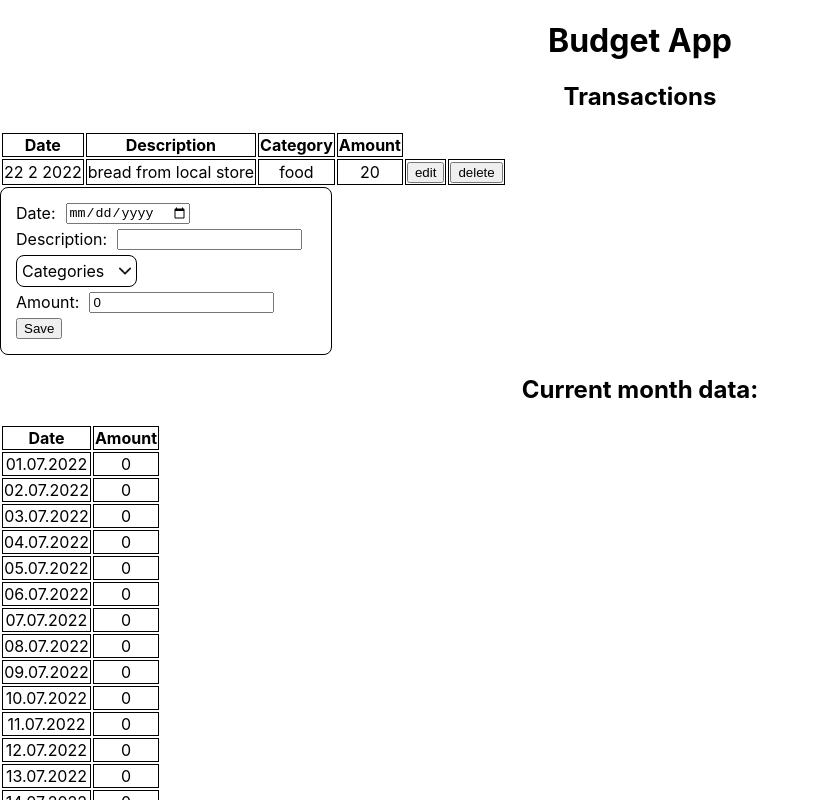
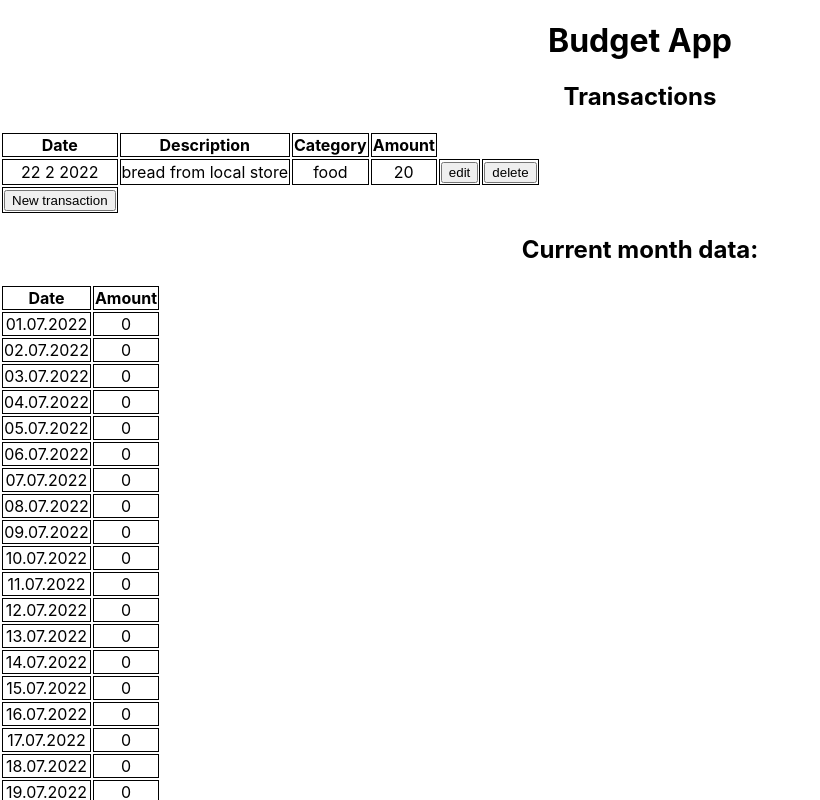
Before and after one commit to matveisch/budget-app, a React (Create React App) app: page / in a window 1280 px wide. Shown: the top 800 px of the page, without its empty margins (0-820 px from the left). Built offline with nearby package versions, Linux system fonts and the light colour scheme.

Commit message:
added popup functionality

```diff
--- a/src/App.tsx
+++ b/src/App.tsx
@@ -20,7 +20,8 @@ function App() {
         }
     ]);
 
-    const [categories, setCategories] = useState(['food', 'shopping', 'groceries'])
+    const [categories, setCategories] = useState(['food', 'shopping', 'groceries']);
+    const [toggleInputPopup, setToggleInputPopup] = useState(false);
 
     return (
         <TransactionsContext.Provider value={{transactions, setTransactions}} >
@@ -31,8 +32,8 @@ function App() {
                     </header>
                     <main>
                         <h2>Transactions</h2>
-                        <TransactionsList transactions={transactions}/>
-                        <InputPopup />
+                        <TransactionsList transactions={transactions} setToggleInputPopup={setToggleInputPopup}/>
+                        <InputPopup toggleInputPopup={toggleInputPopup} setToggleInputPopup={setToggleInputPopup}/>
                         <h2>Current month data:</h2>
                         <DaysSum />
                     </main>
--- a/src/components/InputPopup/InputPopup.css
+++ b/src/components/InputPopup/InputPopup.css
@@ -1,3 +1,6 @@
+#input-popup {
+  background-color: white;
+}
 #input-popup__form {
   display: flex;
   flex-direction: column;
--- a/src/components/InputPopup/InputPopup.scss
+++ b/src/components/InputPopup/InputPopup.scss
@@ -1,4 +1,6 @@
 #input-popup {
+  background-color: white;
+
   &__form {
     display: flex;
     flex-direction: column;
--- a/src/components/InputPopup/InputPopup.tsx
+++ b/src/components/InputPopup/InputPopup.tsx
@@ -1,4 +1,4 @@
-import React, {useContext, useEffect, useState} from 'react';
+import React, {Dispatch, SetStateAction, useContext, useEffect, useState} from 'react';
 
 import './InputPopup.css';
 
@@ -7,7 +7,12 @@ import {CategoriesContextType, Transaction, TransactionsContextType} from "../..
 import Dropdown from "../../ui/Dropdown/Dropdown";
 import {CategoriesContext} from "../../data/CategoriesContext";
 
-const InputPopup = () => {
+interface InputPopupProps {
+    toggleInputPopup: boolean;
+    setToggleInputPopup: Dispatch<SetStateAction<boolean>>;
+}
+
+const InputPopup = (props: InputPopupProps) => {
     const { transactions, setTransactions } = useContext(TransactionsContext) as TransactionsContextType;
     const { categories, setCategories } = useContext(CategoriesContext) as CategoriesContextType;
     const [currentCategory, setCurrentCategory] = useState('');
@@ -38,15 +43,6 @@ const InputPopup = () => {
         setInitialValues({...initialValues, ['category']: currentCategory});
     }, [currentCategory]);
 
-    // useEffect(() => {
-    //     console.log(transactions);
-    //     console.log(transactions.length);
-    // }, [transactions]);
-    //
-    // useEffect(() => {
-    //     console.log(initialValues);
-    // }, [initialValues]);
-
     const handleSave = (e: React.MouseEvent<HTMLButtonElement>) => {
         const saveData = (values: Transaction) => {
             setTransactions(current => [...current, values]);
@@ -57,13 +53,14 @@ const InputPopup = () => {
         // check if user filled all the inputs
         if (initialValues.amount > 0 && initialValues.note.length > 0 && initialValues.date.length > 0 && initialValues.category.length > 0) {
             saveData(initialValues);
+            props.setToggleInputPopup(false);
         } else {
             console.log('fill all the inputs');
         }
     };
 
     return (
-        <div id="input-popup">
+        <div id="input-popup" style={props.toggleInputPopup ? {display: 'block', position: 'absolute'} : {display: 'none'}}>
             <form id="input-popup__form">
                 <div className="option-container">
                     <label htmlFor="date">Date:</label>
--- a/src/components/TransactionsList/TransactionsList.tsx
+++ b/src/components/TransactionsList/TransactionsList.tsx
@@ -1,4 +1,4 @@
-import React, {useContext} from 'react';
+import React, {Dispatch, SetStateAction, useContext} from 'react';
 
 import './TransactionsList.css';
 
@@ -7,6 +7,7 @@ import {TransactionsContext} from "../../data/TransactionsContext";
 
 interface TransactionsProps {
     transactions: ListOfTransactions["arrayOfObjects"];
+    setToggleInputPopup: Dispatch<SetStateAction<boolean>>;
 }
 
 const TransactionsList = (props: TransactionsProps) => {
@@ -40,6 +41,11 @@ const TransactionsList = (props: TransactionsProps) => {
                     )
                 })}
             </tbody>
+            <tfoot>
+                <tr>
+                    <td><button onClick={() => props.setToggleInputPopup(true)}>New transaction</button></td>
+                </tr>
+            </tfoot>
         </table>
     );
 };
```
Also changed, not shown: 1 other file (tests, documents, lock files or other folders).
